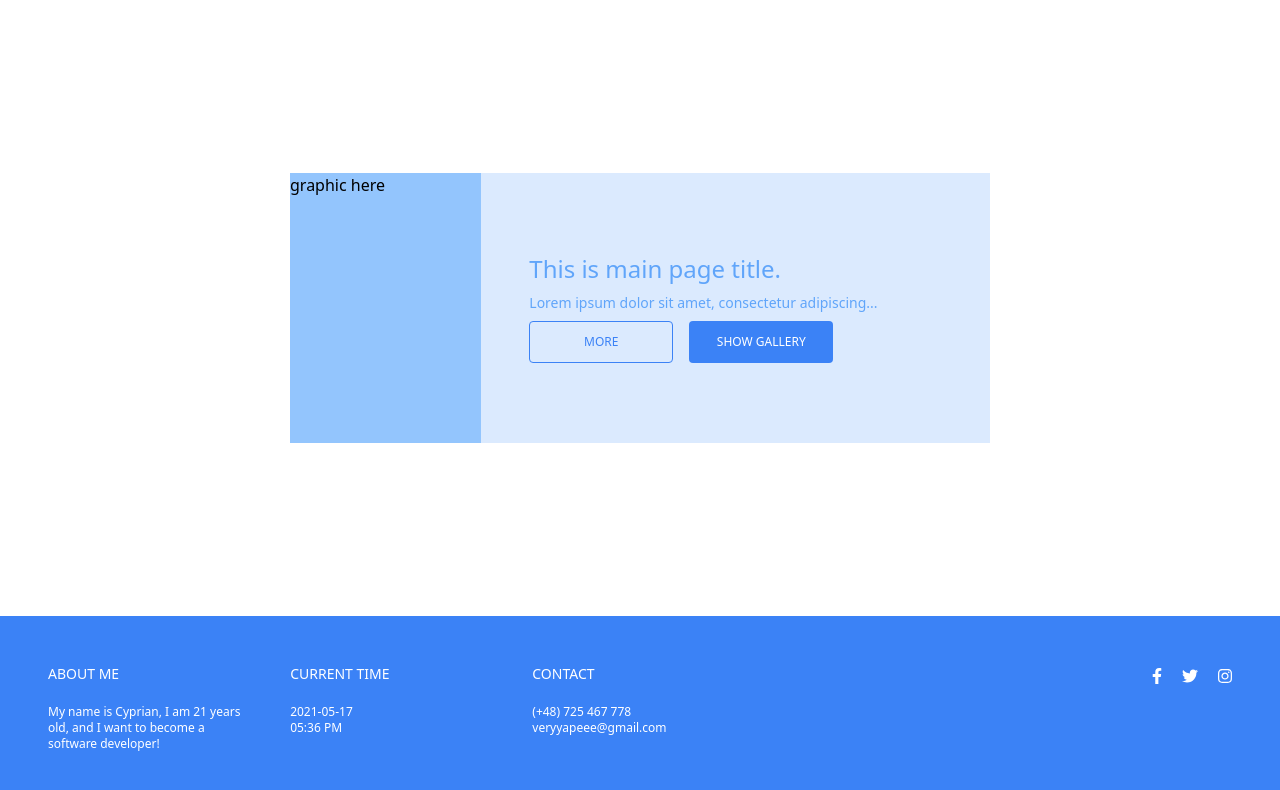
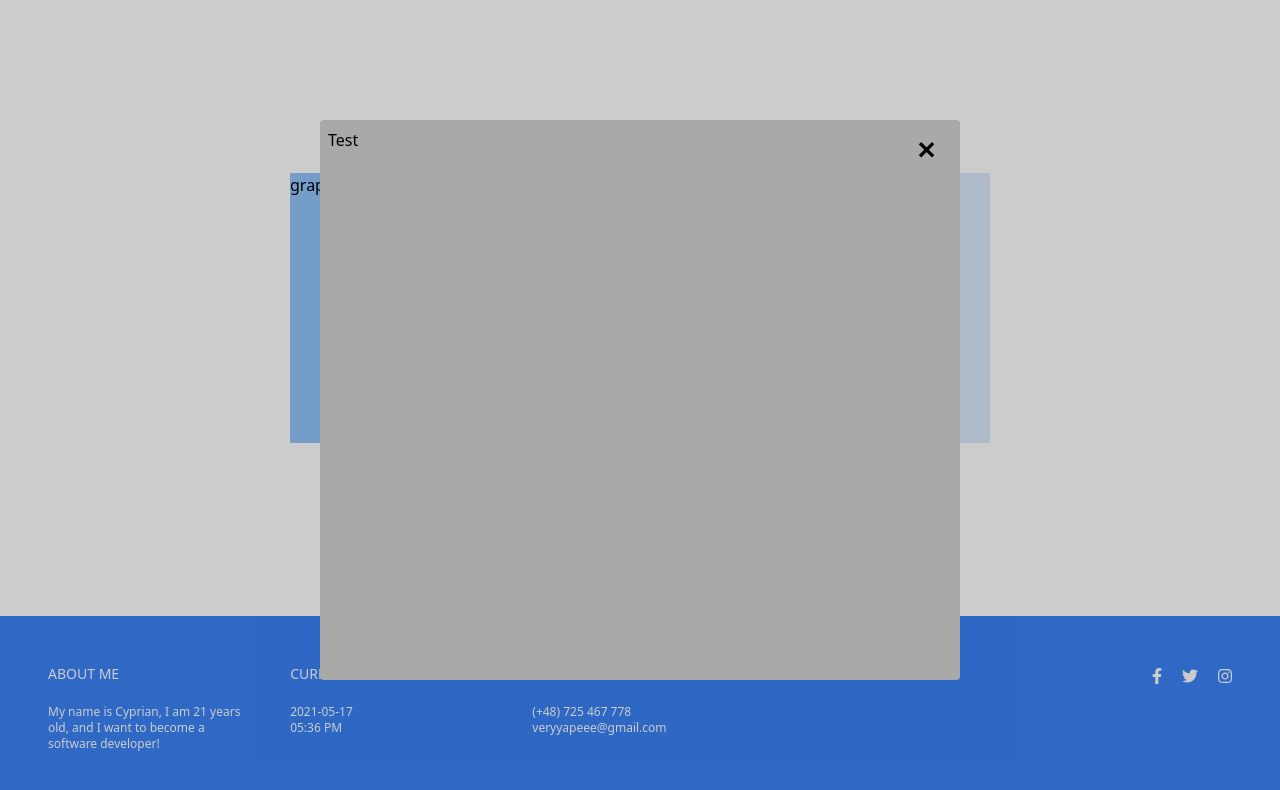
Before and after one commit to Veryyapeee/2md-assigment, a React (Create React App) app: page / in a window 1280 px wide. Both pictures are taken after a click on the button "SHOW GALLERY". Shown: the top 790 px of the page. Built offline with nearby package versions, Linux system fonts and the light colour scheme.

Commit message:
feature: add basic modal - need to refactor

```diff
--- a/src/Atoms/ButtonGallery/ButtonGallery.tsx
+++ b/src/Atoms/ButtonGallery/ButtonGallery.tsx
@@ -2,11 +2,15 @@ import React from "react";
 
 interface Props {
   children: string;
+  clicked: () => void;
 }
 
-const ButtonGallery: React.FC<Props> = ({ children }) => {
+const ButtonGallery: React.FC<Props> = ({ children, clicked }) => {
   return (
-    <button className="font-medium text-xs bg-blue-500 text-white w-36 py-3 px-3 rounded focus:outline-none">
+    <button
+      onClick={clicked}
+      className="font-medium text-xs bg-blue-500 text-white w-36 py-3 px-3 rounded focus:outline-none"
+    >
       {children}
     </button>
   );
--- /dev/null
+++ b/src/Molecules/Modal/Modal.module.css
@@ -0,0 +1,40 @@
+.modalCon {
+  position: fixed;
+  width: 100%;
+  height: 100%;
+  top: 0;
+  left: 0;
+  background: rgba(0, 0, 0, 0.2);
+  overflow-y: auto;
+  display: none;
+  z-index: 9999;
+}
+.modalContent {
+  width: 50%;
+  height: 70%;
+  min-width: 300px;
+  border-radius: 4px;
+  background: darkgrey;
+  position: absolute;
+  top: 50%;
+  left: 50%;
+  transform: translate(-50%, -50%);
+  padding: 0.5em;
+  overflow-y: auto;
+}
+.display {
+  display: block;
+}
+
+.modalClose {
+  position: absolute;
+  top: 0.5em;
+  right: 1em;
+  color: black;
+  font-size: 1.5em;
+  font-weight: 600;
+}
+.modalClose:hover {
+  cursor: pointer;
+  color: grey;
+}
--- /dev/null
+++ b/src/Molecules/Modal/Modal.tsx
@@ -0,0 +1,55 @@
+import React from "react";
+
+import { motion, AnimatePresence } from "framer-motion";
+
+import styles from "./Modal.module.css";
+
+interface Props {
+  children: JSX.Element | string;
+  show: boolean;
+  onClose: () => void;
+}
+
+const Modal = (props: Props) => {
+  let modalClasses = [styles.modalCon];
+  if (props.show) {
+    modalClasses = [styles.modalCon, styles.display];
+  }
+  return (
+    <AnimatePresence>
+      {props.show && (
+        <div className={modalClasses.join(" ")} onClick={props.onClose}>
+          <motion.div
+            initial={{
+              opacity: 0,
+            }}
+            animate={{
+              opacity: 1,
+              transition: {
+                duration: 0.3,
+              },
+            }}
+            exit={{
+              opacity: 0,
+              transition: {
+                delay: 0.1,
+                duration: 0.3,
+              },
+            }}
+            className={styles.modalContent}
+            onClick={(e: any) => {
+              e.stopPropagation();
+            }}
+          >
+            {props.children}
+            <span onClick={props.onClose} className={styles.modalClose}>
+              &#10005;
+            </span>
+          </motion.div>
+        </div>
+      )}
+    </AnimatePresence>
+  );
+};
+
+export default Modal;
--- a/src/Molecules/TitleSection/TitleSection.tsx
+++ b/src/Molecules/TitleSection/TitleSection.tsx
@@ -5,21 +5,31 @@ import ButtonGallery from "Atoms/ButtonGallery/ButtonGallery";
 import ButtonMore from "Atoms/ButtonMore/ButtonMore";
 import BlueText from "Atoms/BlueText/BlueText";
 
+import Modal from "Molecules/Modal/Modal";
+
 // Normally it would be fetched from API or written by copywriter
 const sentence: string =
   "Lorem ipsum dolor sit amet, consectetur adipiscing elit. Integer eget porttitor velit. Etiam vehicula ipsum sit amet lorem commodo, in vulputate augue finibus. Proin auctor nunc placerat, condimentum lorem vel, placerat lorem. Suspendisse maximus leo nibh, eget semper velit rutrum ac. Integer hendrerit, nibh sit amet eleifend aliquet, augue ex aliquet leo, ac vulputate nisi purus ut tortor. Integer eget nisl sit amet tortor elementum tristique et id tellus. Mauris gravida lacus risus, vel fringilla augue dignissim suscipit. Pellentesque lacinia felis dolor, quis aliquam diam semper at. Maecenas sollicitudin ultrices justo, sed rutrum enim efficitur ut.";
 
 const TitleSection = () => {
   const [more, setMore] = useState(false);
+  const [modal, setModal] = useState(false);
   return (
+    <>
+      <Modal show={modal} onClose={() => setModal(false)}>
+        Test
+      </Modal>
       <div className="bg-blue-100 w-full flex flex-col py-8 sm:py-20 px-12 gap-2 lg:content-center">
         <BlueTitle>This is main page title.</BlueTitle>
         <BlueText>{more ? sentence : `${sentence.slice(0, 50)}...`}</BlueText>
         <div className="flex flex-row gap-4 w-full justify-start">
           <ButtonMore clicked={() => setMore(!more)}>MORE</ButtonMore>
-        <ButtonGallery>SHOW GALLERY</ButtonGallery>
+          <ButtonGallery clicked={() => setModal(true)}>
+            SHOW GALLERY
+          </ButtonGallery>
         </div>
       </div>
+    </>
   );
 };
 
```
Lines whose indentation alone changed are shown as unchanged.
